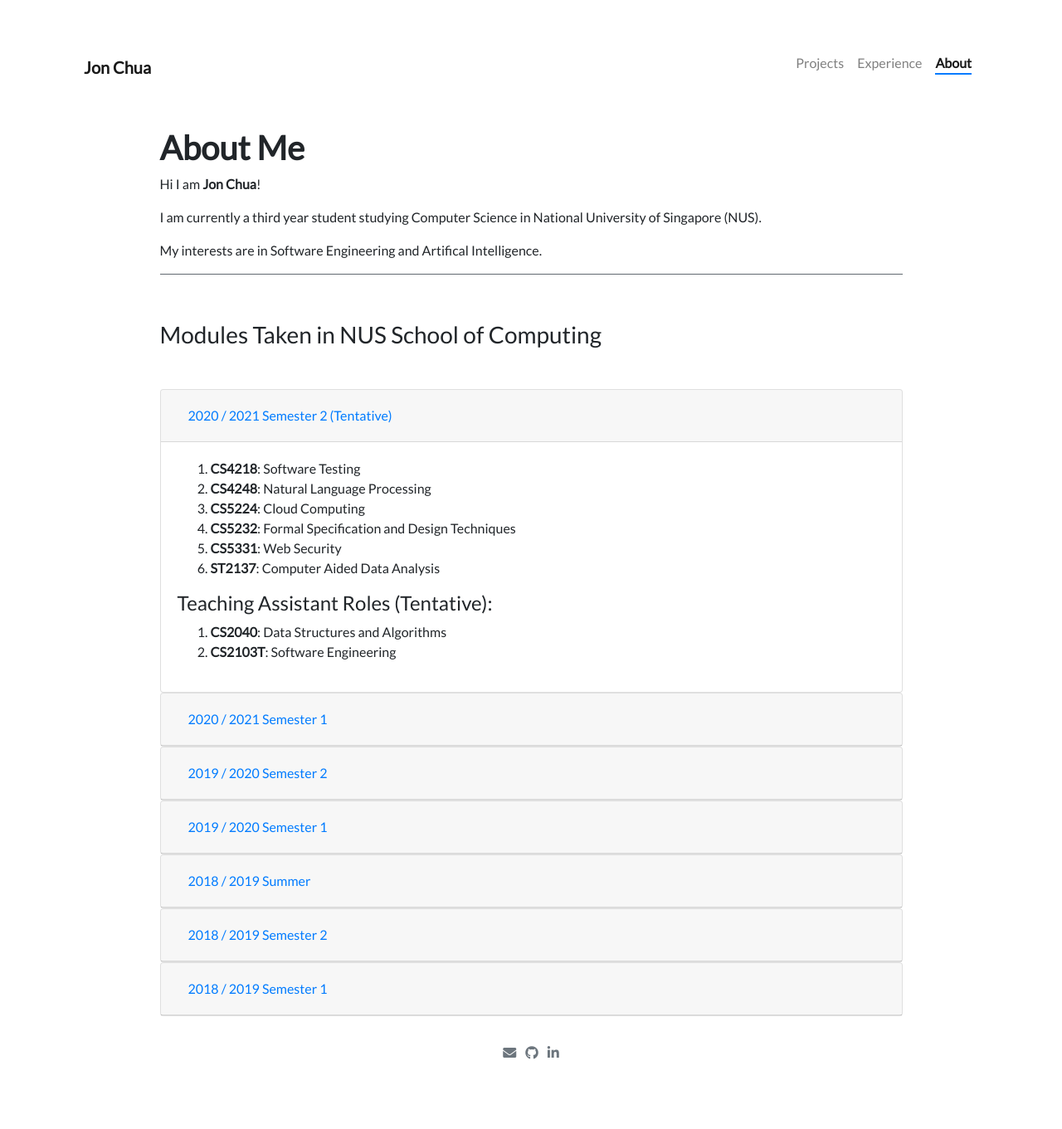
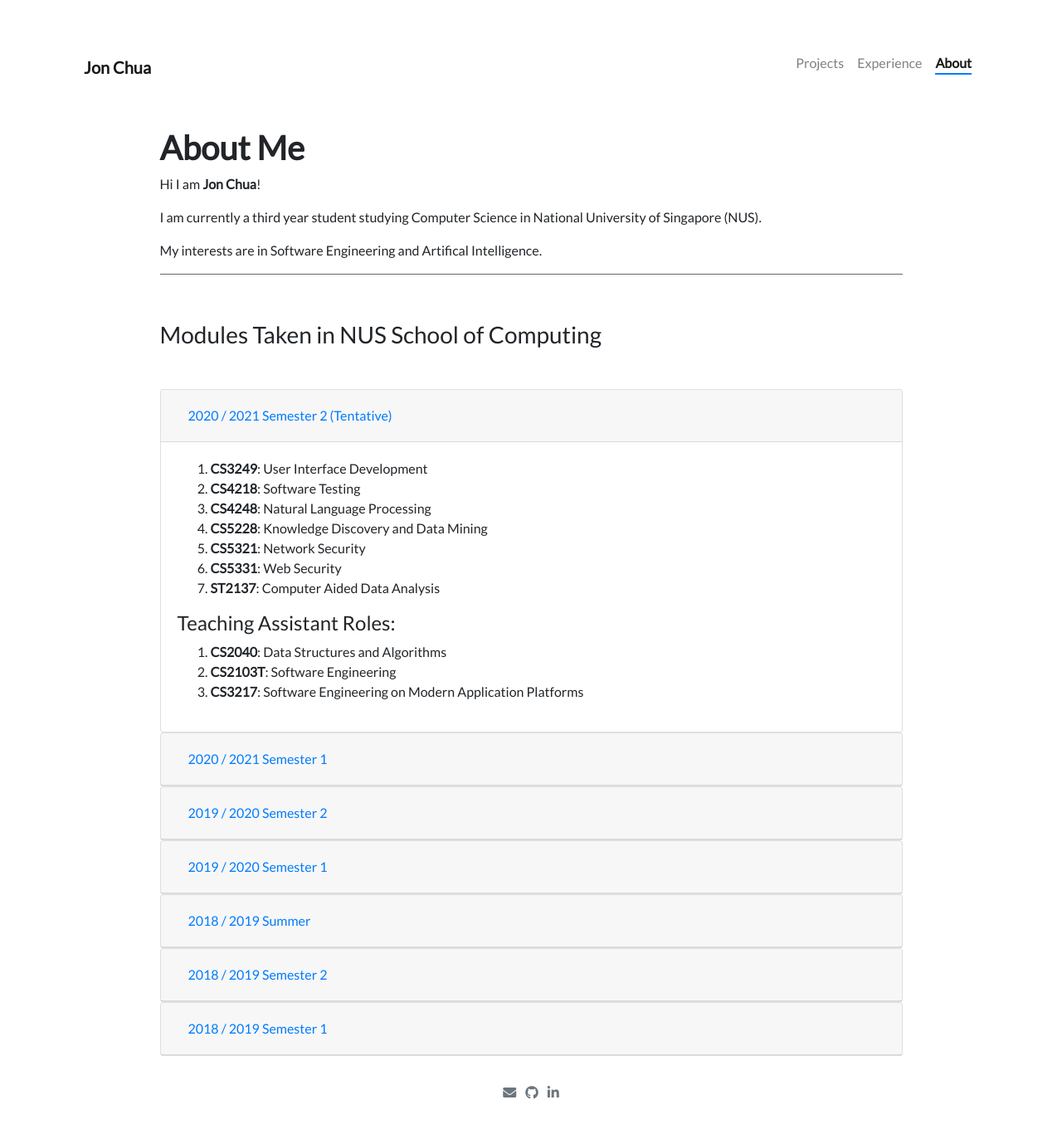
Before and after one commit to jon-chua/jon-chua.github.io, a Jekyll site: the page built from pages/about.md, in a window 1280 px wide. Shown: the whole page at 83% size. Built offline with Jekyll 4.4.1, drawn with Linux system fonts in a browser that asks for light colours; nearby versions of some CDN libraries; before the commit the page ends 1313 px from its top, so only the background shows below that.

Commit message:
Edit modules

```diff
--- a/pages/about.md
+++ b/pages/about.md
@@ -41,17 +41,19 @@ My interests are in Software Engineering and Artifical Intelligence.
     <div id="collapseSeven" class="collapse show" aria-labelledby="headingSeven" data-parent="#accordion">
       <div class="card-body">
          <ol>
+          <li><strong>CS3249</strong>: User Interface Development</li>
           <li><strong>CS4218</strong>: Software Testing</li>
           <li><strong>CS4248</strong>: Natural Language Processing</li>
-          <li><strong>CS5224</strong>: Cloud Computing</li>
-          <li><strong>CS5232</strong>: Formal Specification and Design Techniques</li>
+          <li><strong>CS5228</strong>: Knowledge Discovery and Data Mining</li>
+          <li><strong>CS5321</strong>: Network Security</li>
           <li><strong>CS5331</strong>: Web Security</li>
           <li><strong>ST2137</strong>: Computer Aided Data Analysis</li>
         </ol>
-        <h4>Teaching Assistant Roles (Tentative):</h4>
+        <h4>Teaching Assistant Roles:</h4>
         <ol>
           <li><strong>CS2040</strong>: Data Structures and Algorithms</li>
           <li><strong>CS2103T</strong>: Software Engineering</li>
+          <li><strong>CS3217</strong>: Software Engineering on Modern Application Platforms</li>
         </ol>
       </div>
     </div>
```
